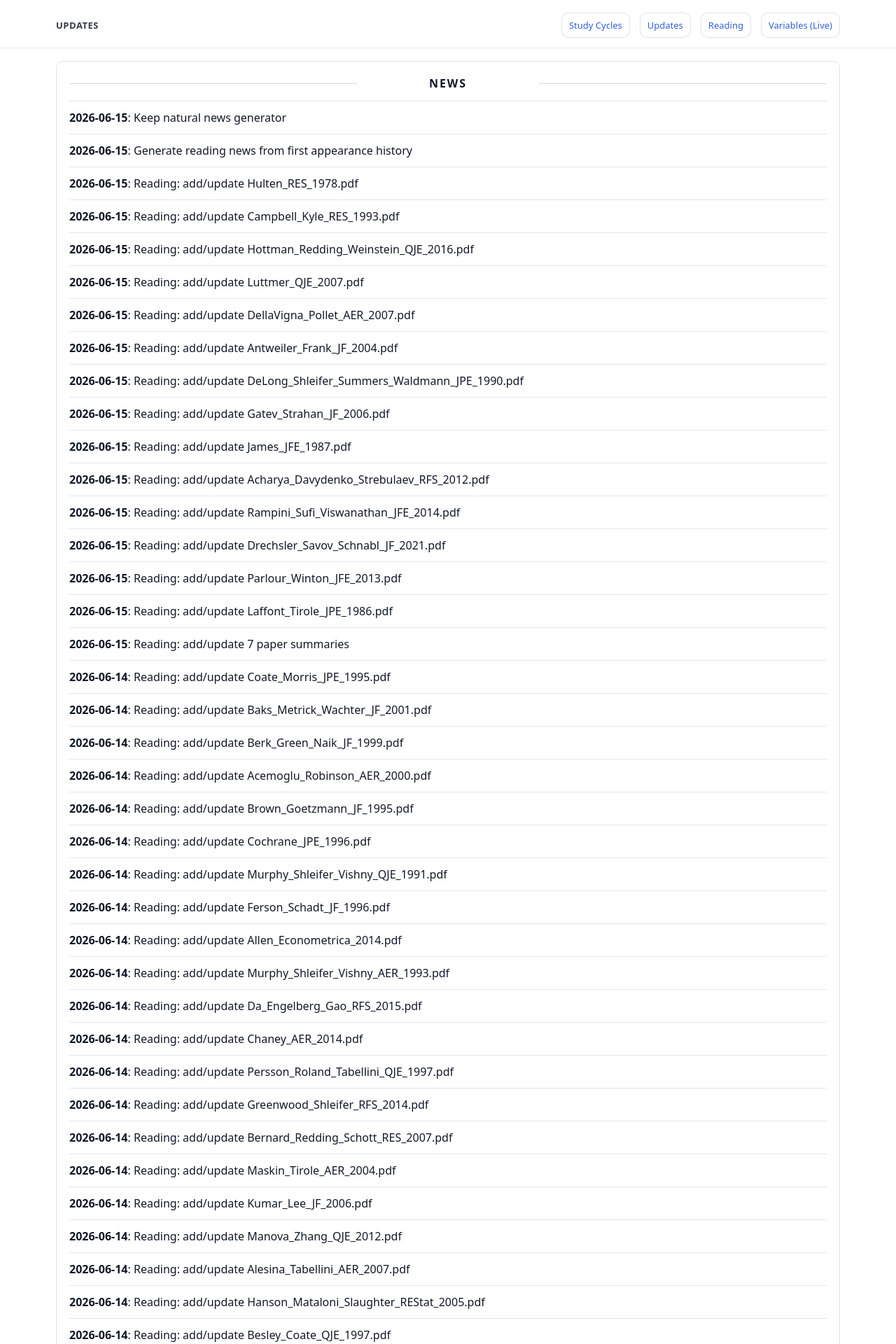
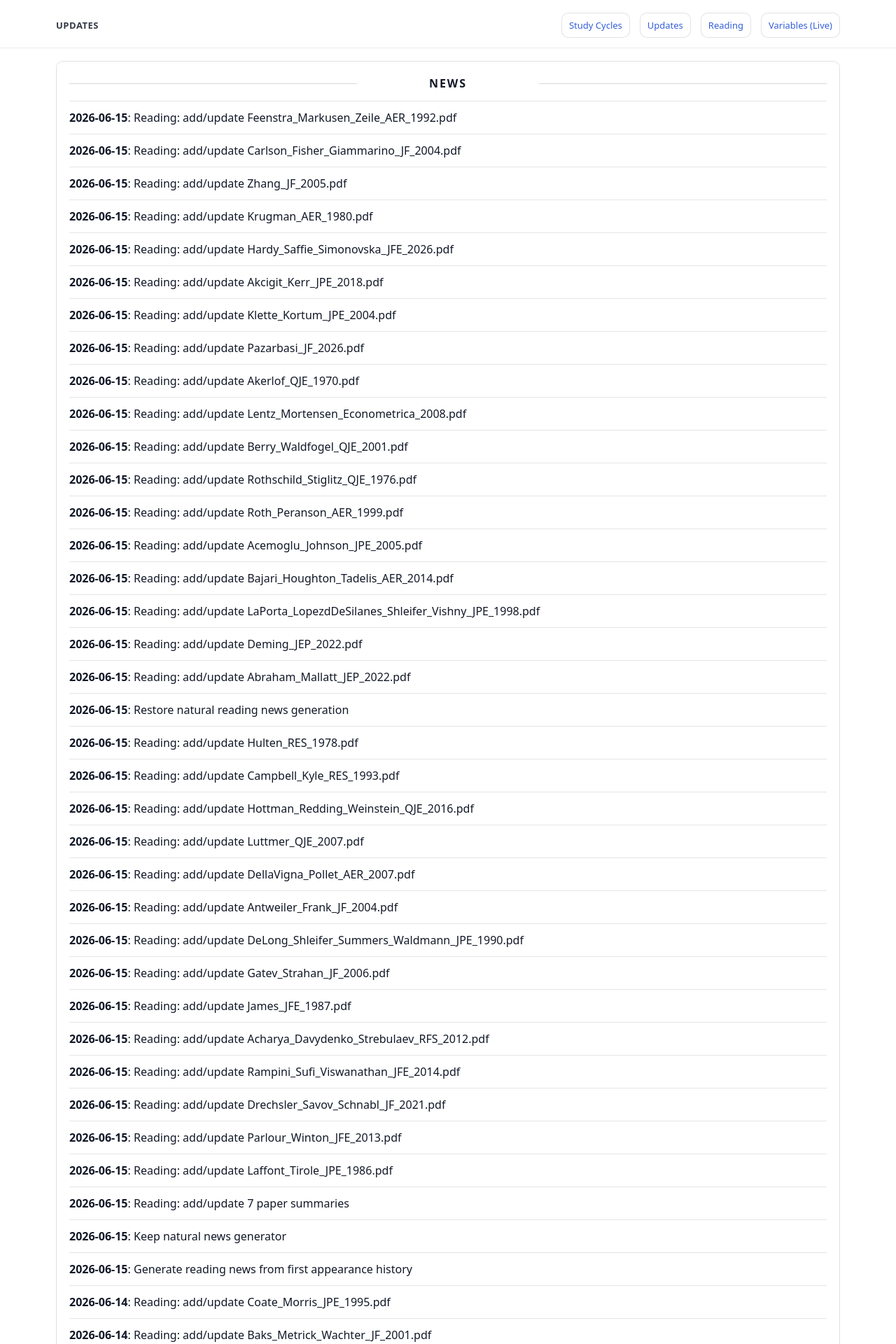
Before and after one commit to yaxinzn/study-archive, a Jekyll site: the page built from updates/index.md, in a window 1280 px wide. Shown: the top 1920 px of the page at 70% size. Built offline with Jekyll 4.4.1, drawn with Linux system fonts in a browser that asks for light colours; some of the changed text lies outside the part shown.

Commit message:
Regenerate reading news

```diff
--- a/_data/news.yml
+++ b/_data/news.yml
@@ -1,9 +1,43 @@
 # Auto-generated from first appearance in _data/reading.yml and git commit history.
 # Reading paper dates are derived from the first commit where each PDF appears in _data/reading.yml.
 - date: "2026-06-15"
-  title: "Keep natural news generator"
+  title: "Reading: add/update Feenstra_Markusen_Zeile_AER_1992.pdf"
 - date: "2026-06-15"
-  title: "Generate reading news from first appearance history"
+  title: "Reading: add/update Carlson_Fisher_Giammarino_JF_2004.pdf"
+- date: "2026-06-15"
+  title: "Reading: add/update Zhang_JF_2005.pdf"
+- date: "2026-06-15"
+  title: "Reading: add/update Krugman_AER_1980.pdf"
+- date: "2026-06-15"
+  title: "Reading: add/update Hardy_Saffie_Simonovska_JFE_2026.pdf"
+- date: "2026-06-15"
+  title: "Reading: add/update Akcigit_Kerr_JPE_2018.pdf"
+- date: "2026-06-15"
+  title: "Reading: add/update Klette_Kortum_JPE_2004.pdf"
+- date: "2026-06-15"
+  title: "Reading: add/update Pazarbasi_JF_2026.pdf"
+- date: "2026-06-15"
+  title: "Reading: add/update Akerlof_QJE_1970.pdf"
+- date: "2026-06-15"
+  title: "Reading: add/update Lentz_Mortensen_Econometrica_2008.pdf"
+- date: "2026-06-15"
+  title: "Reading: add/update Berry_Waldfogel_QJE_2001.pdf"
+- date: "2026-06-15"
+  title: "Reading: add/update Rothschild_Stiglitz_QJE_1976.pdf"
+- date: "2026-06-15"
+  title: "Reading: add/update Roth_Peranson_AER_1999.pdf"
+- date: "2026-06-15"
+  title: "Reading: add/update Acemoglu_Johnson_JPE_2005.pdf"
+- date: "2026-06-15"
+  title: "Reading: add/update Bajari_Houghton_Tadelis_AER_2014.pdf"
+- date: "2026-06-15"
+  title: "Reading: add/update LaPorta_LopezdDeSilanes_Shleifer_Vishny_JPE_1998.pdf"
+- date: "2026-06-15"
+  title: "Reading: add/update Deming_JEP_2022.pdf"
+- date: "2026-06-15"
+  title: "Reading: add/update Abraham_Mallatt_JEP_2022.pdf"
+- date: "2026-06-15"
+  title: "Restore natural reading news generation"
 - date: "2026-06-15"
   title: "Reading: add/update Hulten_RES_1978.pdf"
 - date: "2026-06-15"
@@ -34,6 +68,10 @@
   title: "Reading: add/update Laffont_Tirole_JPE_1986.pdf"
 - date: "2026-06-15"
   title: "Reading: add/update 7 paper summaries"
+- date: "2026-06-15"
+  title: "Keep natural news generator"
+- date: "2026-06-15"
+  title: "Generate reading news from first appearance history"
 - date: "2026-06-14"
   title: "Reading: add/update Coate_Morris_JPE_1995.pdf"
 - date: "2026-06-14"
--- a/_data/news_manual.yml
+++ b/_data/news_manual.yml
@@ -32,3 +32,7 @@
   title: "Revise notes section and update field titles"
 - date: "2026-06-15"
   title: "Reading: add/update 7 paper summaries"
+- date: "2026-06-15"
+  title: "Keep natural news generator"
+- date: "2026-06-15"
+  title: "Generate reading news from first appearance history"
```
